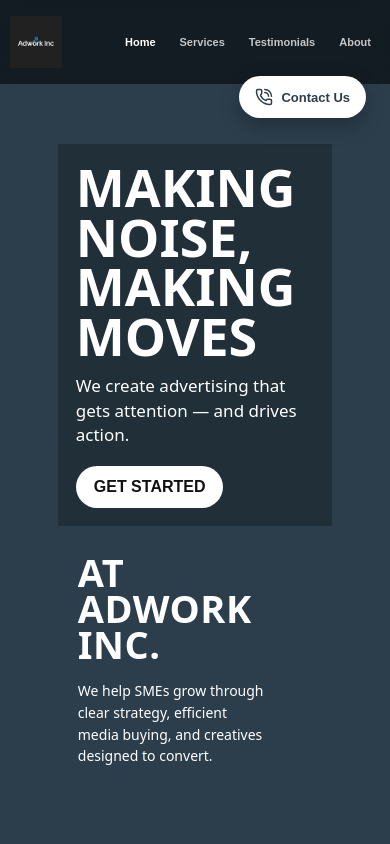
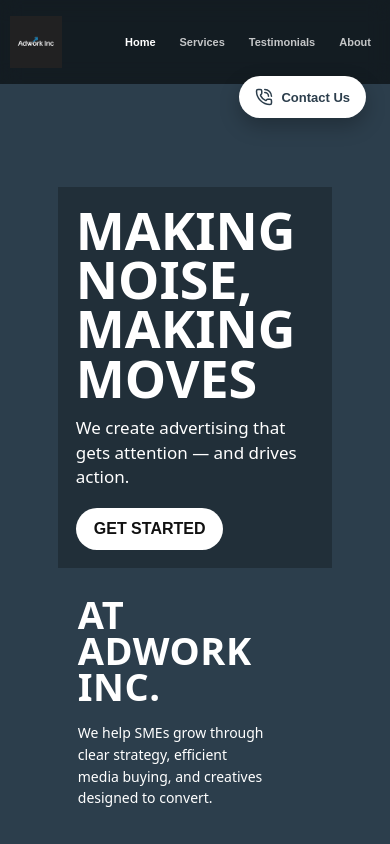
Before and after one commit to adwork-cloud/adwork, a React (Create React App) app: page / in a window 390 px wide. Built offline with nearby package versions, Linux system fonts and the light colour scheme.

Commit message:
updated changes for mobile

```diff
--- a/src/App.css
+++ b/src/App.css
@@ -923,7 +923,7 @@ html, body {
   .frame,
   .frame-home {
     width: min(92vw, 820px);
-    margin: 0 auto 10dvh;
+    margin: 5dvh auto 10dvh;
     padding: 10dvh 5dvh 0;
     height: 100dvh;
   }
```
